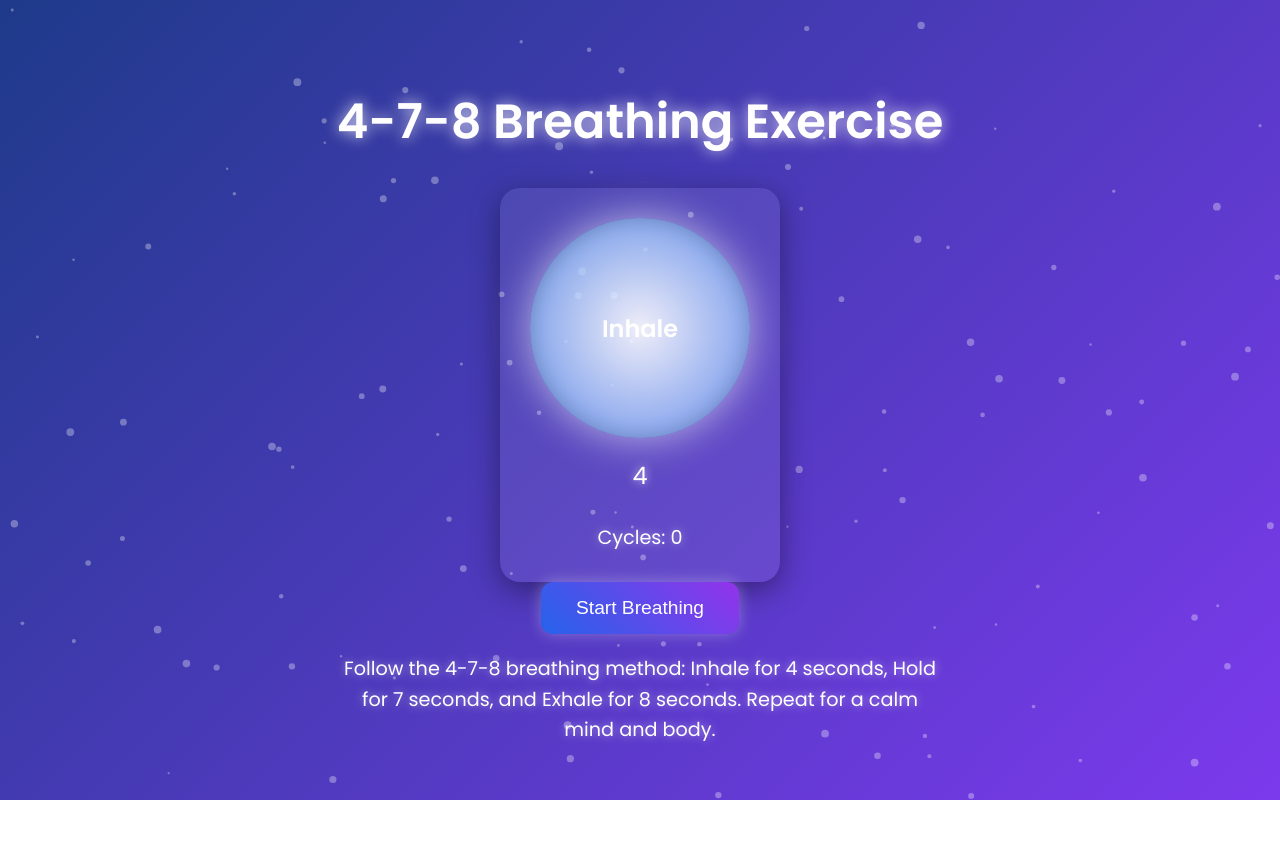
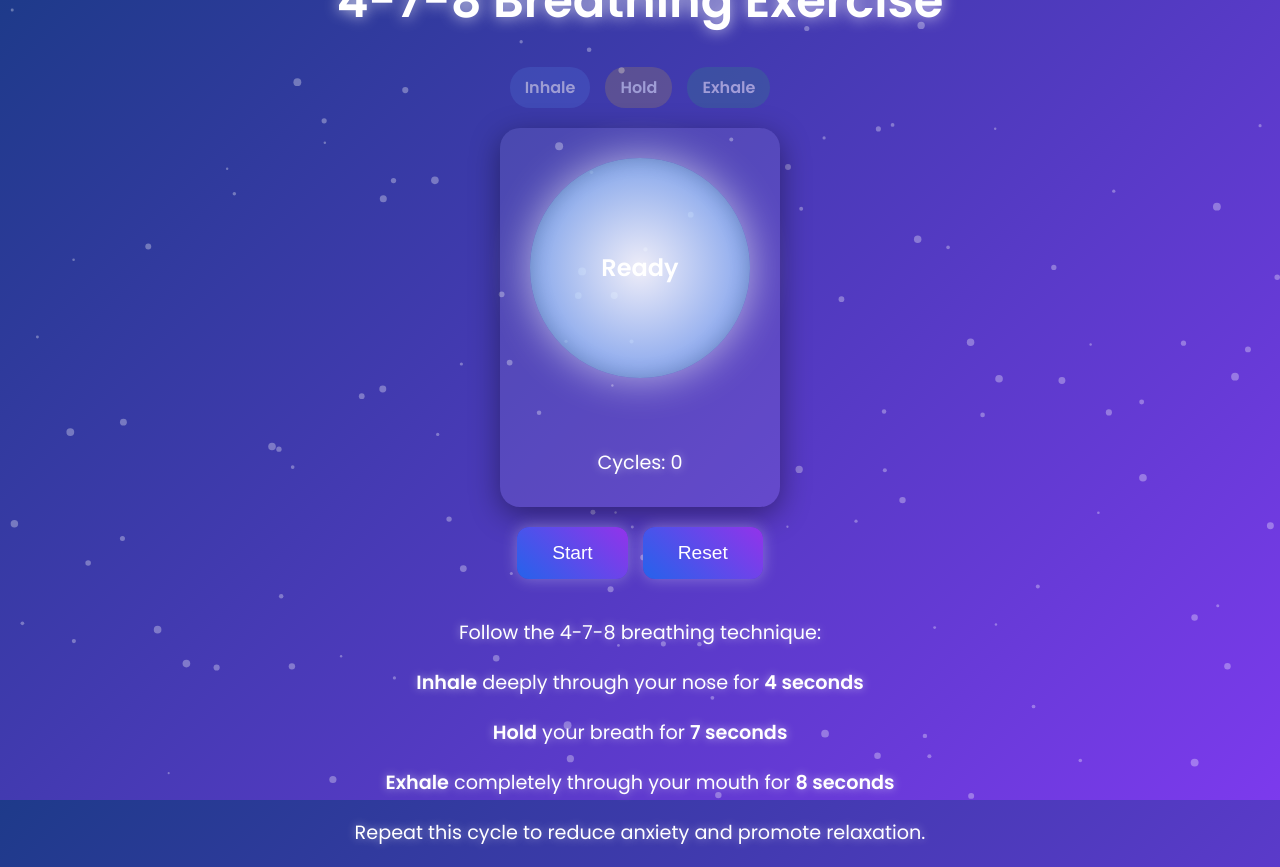
Before and after one commit to Jackroseee/sswsw, a plain HTML site: page index.html in a window 1280 px wide. Before the commit the page ends 800 px from the top, so only its background shows below. Drawn offline with Linux system fonts and the light colour scheme.

Commit message:
Update index.html

```diff
--- a/index.html
+++ b/index.html
@@ -74,9 +74,10 @@
     }
 
     .timer {
-      font-size: 1.5em;
-      font-weight: 500;
+      font-size: 2em;
+      font-weight: 600;
       text-shadow: 0 0 10px rgba(255,255,255,0.7);
+      margin: 10px 0;
     }
 
     #loopCounter {
@@ -84,6 +85,13 @@
       font-size: 1.2em;
       z-index: 2;
       text-shadow: 0 0 8px rgba(255,255,255,0.5);
+    }
+
+    .controls {
+      display: flex;
+      gap: 15px;
+      margin-top: 20px;
+      z-index: 2;
     }
 
     button {
@@ -113,19 +121,68 @@
       z-index: 2;
       text-shadow: 0 0 8px rgba(255,255,255,0.5);
     }
+
+    .phase-indicator {
+      display: flex;
+      gap: 15px;
+      margin-bottom: 20px;
+      z-index: 2;
+    }
+
+    .phase {
+      padding: 8px 15px;
+      border-radius: 20px;
+      font-weight: 600;
+      opacity: 0.5;
+      transition: all 0.3s ease;
+    }
+
+    .phase.active {
+      opacity: 1;
+      transform: scale(1.1);
+      box-shadow: 0 0 15px rgba(255, 255, 255, 0.5);
+    }
+
+    .inhale-phase {
+      background: rgba(96, 165, 250, 0.3);
+    }
+
+    .hold-phase {
+      background: rgba(250, 204, 21, 0.3);
+    }
+
+    .exhale-phase {
+      background: rgba(34, 197, 94, 0.3);
+    }
   </style>
 </head>
 <body>
   <canvas id="particleCanvas"></canvas>
   <h1>4-7-8 Breathing Exercise</h1>
+
+  <div class="phase-indicator">
+    <div class="phase inhale-phase" id="inhaleIndicator">Inhale</div>
+    <div class="phase hold-phase" id="holdIndicator">Hold</div>
+    <div class="phase exhale-phase" id="exhaleIndicator">Exhale</div>
+  </div>
+
   <div class="container">
-    <div class="circle" id="circle">Inhale</div>
-    <div class="timer" id="timer">4</div>
+    <div class="circle" id="circle">Ready</div>
+    <div class="timer" id="timer"></div>
     <div id="loopCounter">Cycles: 0</div>
   </div>
-  <button id="startButton">Start Breathing</button>
+
+  <div class="controls">
+    <button id="startButton">Start</button>
+    <button id="resetButton">Reset</button>
+  </div>
+
   <div id="instructions">
-    Follow the 4-7-8 breathing method: Inhale for 4 seconds, Hold for 7 seconds, and Exhale for 8 seconds. Repeat for a calm mind and body.
+    <p>Follow the 4-7-8 breathing technique:</p>
+    <p><strong>Inhale</strong> deeply through your nose for <strong>4 seconds</strong></p>
+    <p><strong>Hold</strong> your breath for <strong>7 seconds</strong></p>
+    <p><strong>Exhale</strong> completely through your mouth for <strong>8 seconds</strong></p>
+    <p>Repeat this cycle to reduce anxiety and promote relaxation.</p>
   </div>
 
   <script>
@@ -134,6 +191,7 @@
     canvas.width = window.innerWidth;
     canvas.height = window.innerHeight;
 
+    // Particles animation
     const particles = [];
     class Particle {
       constructor() { this.reset(); }
@@ -168,37 +226,69 @@
     initParticles();
     animateParticles();
 
+    // Breathing exercise logic
     const circle = document.getElementById('circle');
     const timer = document.getElementById('timer');
     const startButton = document.getElementById('startButton');
+    const resetButton = document.getElementById('resetButton');
     const loopCounter = document.getElementById('loopCounter');
+    const inhaleIndicator = document.getElementById('inhaleIndicator');
+    const holdIndicator = document.getElementById('holdIndicator');
+    const exhaleIndicator = document.getElementById('exhaleIndicator');
 
     let isRunning = false;
     let countdown;
     let cycles = 0;
+    let currentPhase = null;
 
-    function vibrate(duration = 200) {
-      if (navigator.vibrate) navigator.vibrate(duration);
+    // Vibration pattern (short-short-long)
+    function vibrate() {
+      if (navigator.vibrate) {
+        navigator.vibrate([100, 50, 100]);
+      }
     }
 
-    function startPhase(duration, label, transformClass, bgColor, nextPhase, keepTransform = false) {
+    function resetIndicators() {
+      inhaleIndicator.classList.remove('active');
+      holdIndicator.classList.remove('active');
+      exhaleIndicator.classList.remove('active');
+    }
+
+    function updateIndicator(phase) {
+      resetIndicators();
+      if (phase === 'inhale') inhaleIndicator.classList.add('active');
+      if (phase === 'hold') holdIndicator.classList.add('active');
+      if (phase === 'exhale') exhaleIndicator.classList.add('active');
+    }
+
+    function startPhase(duration, phase, label, transformClass, bgColor, nextPhase) {
+      currentPhase = phase;
+      updateIndicator(phase);
+      vibrate(); // Vibrate at the start of each phase
+
       circle.textContent = label;
       circle.style.background = bgColor;
       circle.classList.remove('expanded', 'shrinking');
+
       if (transformClass === 'expand') {
         circle.classList.add('expanded');
       } else if (transformClass === 'shrink') {
         circle.classList.add('shrinking');
       }
+
       timer.textContent = duration;
+      let timeLeft = duration;
 
-      let timeLeft = duration;
       countdown = setInterval(() => {
         timeLeft--;
         timer.textContent = timeLeft > 0 ? timeLeft : '';
+
+        // Vibrate when 3 seconds remain
+        if (timeLeft === 3) vibrate();
+
         if (timeLeft <= 0) {
           clearInterval(countdown);
-          if (!keepTransform) circle.classList.remove('expanded', 'shrinking');
+          circle.classList.remove('expanded', 'shrinking');
           nextPhase();
         }
       }, 1000);
@@ -206,38 +296,58 @@
 
     function breathingCycle() {
       if (!isRunning) return;
-      cycles++;
-      loopCounter.textContent = `Cycles: ${cycles}`;
 
-      startPhase(4, 'Inhale', 'expand', 'radial-gradient(circle, rgba(255,255,255,0.9), rgba(96,165,250,0.7))', () => {
-        startPhase(7, 'Hold', null, 'radial-gradient(circle, rgba(255,255,255,0.9), rgba(250,204,21,0.7))', () => {
-          startPhase(8, 'Exhale', 'shrink', 'radial-gradient(circle, rgba(255,255,255,0.9), rgba(34,197,94,0.7))', breathingCycle);
-        }, true);
-      });
+      startPhase(4, 'inhale', 'Inhale', 'expand',
+        'radial-gradient(circle, rgba(255,255,255,0.9), rgba(96,165,250,0.7))',
+        () => {
+          startPhase(7, 'hold', 'Hold', null,
+            'radial-gradient(circle, rgba(255,255,255,0.9), rgba(250,204,21,0.7))',
+            () => {
+              startPhase(8, 'exhale', 'Exhale', 'shrink',
+                'radial-gradient(circle, rgba(255,255,255,0.9), rgba(34,197,94,0.7))',
+                () => {
+                  cycles++;
+                  loopCounter.textContent = `Cycles: ${cycles}`;
+                  breathingCycle();
+                });
+            });
+        });
     }
 
-    startButton.addEventListener('click', () => {
-      vibrate();
-      isRunning = !isRunning;
-      startButton.textContent = isRunning ? 'Stop Breathing' : 'Start Breathing';
+    function resetExercise() {
+      clearInterval(countdown);
+      isRunning = false;
+      currentPhase = null;
+      startButton.textContent = 'Start';
+      circle.textContent = 'Ready';
+      circle.classList.remove('expanded', 'shrinking');
+      circle.style.background = 'radial-gradient(circle, rgba(255,255,255,0.9), rgba(96,165,250,0.7))';
+      timer.textContent = '';
+      resetIndicators();
+    }
 
+    function startExercise() {
       if (isRunning) {
-        breathingCycle();
+        resetExercise();
       } else {
-        clearInterval(countdown);
-        circle.textContent = 'Inhale';
-        circle.classList.remove('expanded', 'shrinking');
-        circle.style.background = 'radial-gradient(circle, rgba(255,255,255,0.9), rgba(96,165,250,0.7))';
-        timer.textContent = '4';
+        isRunning = true;
+        startButton.textContent = 'Stop';
         cycles = 0;
         loopCounter.textContent = 'Cycles: 0';
+        breathingCycle();
       }
-    });
+    }
+
+    startButton.addEventListener('click', startExercise);
+    resetButton.addEventListener('click', resetExercise);
 
     window.addEventListener('resize', () => {
       canvas.width = window.innerWidth;
       canvas.height = window.innerHeight;
     });
+
+    // Initialize
+    resetExercise();
   </script>
 </body>
 </html>
```
